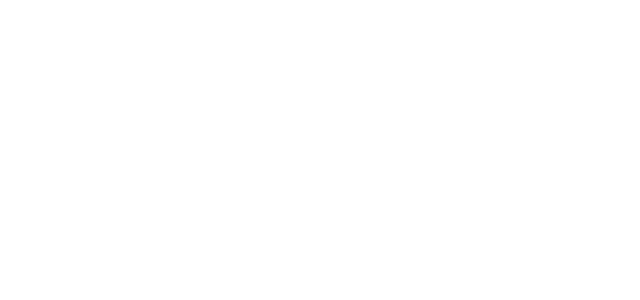
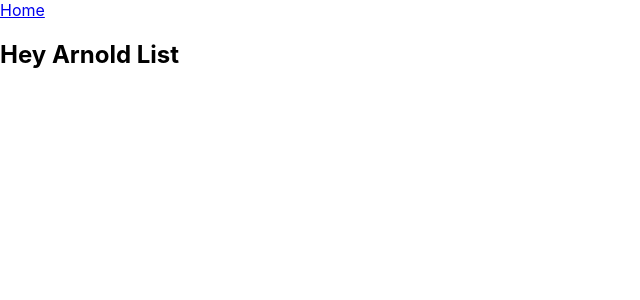
Before and after one commit to benwaples/list-of-things-again, a React (Create React App) app: page / in a window 1280 px wide. Shown: the top 300 px of the page, without its empty margins (0-640 px from the left). Built offline with nearby package versions, Linux system fonts and the light colour scheme.

Commit message:
gheaderr

```diff
--- a/src/components/App.tsx
+++ b/src/components/App.tsx
@@ -7,11 +7,13 @@
 } from 'react-router-dom'
 import { CharactersPage } from './pages/CharactersPage';
 import { DetailedCharacterPage } from './pages/DetailedCharacterPage/DetailedCharacterPage';
+import { Header } from './presentation/Header/Header';
 
 function App() {
   return (
     <>
     <Router>
+      <Header />
       <Switch>
         <Route exact path="/characters" component={CharactersPage}/>
         <Route exact path="/characters/:id" component={DetailedCharacterPage}/>
--- a/src/components/presentation/Character/Character.tsx
+++ b/src/components/presentation/Character/Character.tsx
@@ -1,4 +1,5 @@
 import React from 'react'
+import { Link } from 'react-router-dom'
 
 type Props = {
   id: string,
@@ -9,11 +10,11 @@
 export const Character = ({id, name, imageUrl}: Props) => {
   return (
     <div>
-      <h1>{name}</h1>
       <figure>
         <img src={imageUrl} alt={name} />
-        <figcaption>{`Character id: ${id}`}</figcaption>
+        <figcaption>{name}</figcaption>
       </figure>
+      <Link to={`/characters/${id}`}>See More</Link>
     </div>
   )
 }
--- /dev/null
+++ b/src/components/presentation/Header/Header.tsx
@@ -0,0 +1,11 @@
+import React from 'react'
+import { Link } from 'react-router-dom'
+
+export const Header = () => {
+  return (
+    <nav>
+      <Link to="/characters">Home</Link>
+      <h1>Hey Arnold List</h1>
+    </nav>
+  )
+}
```
